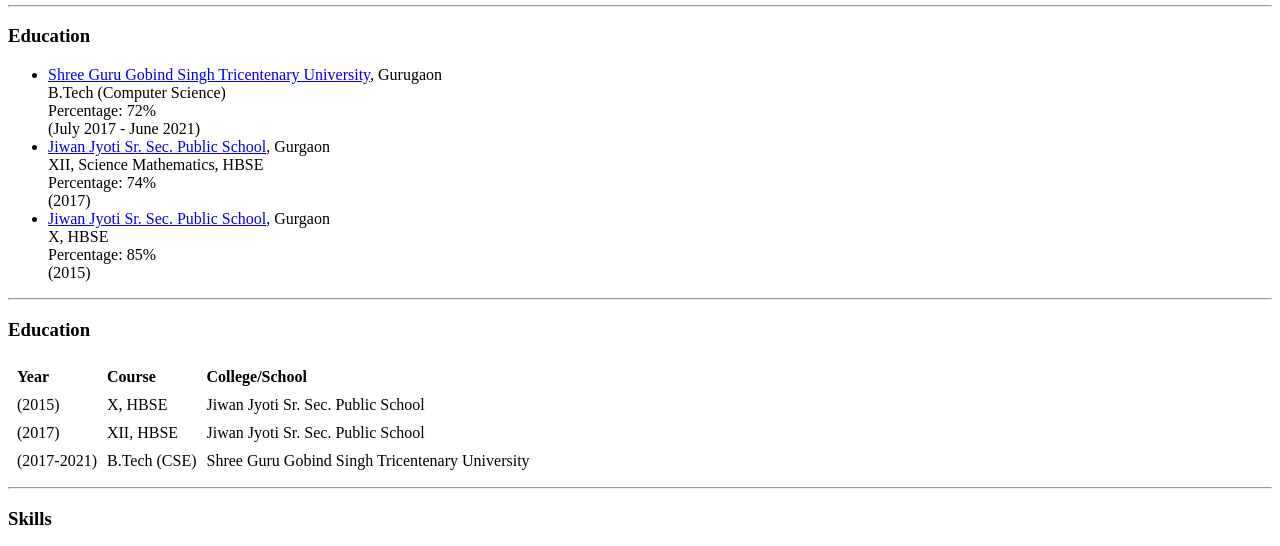
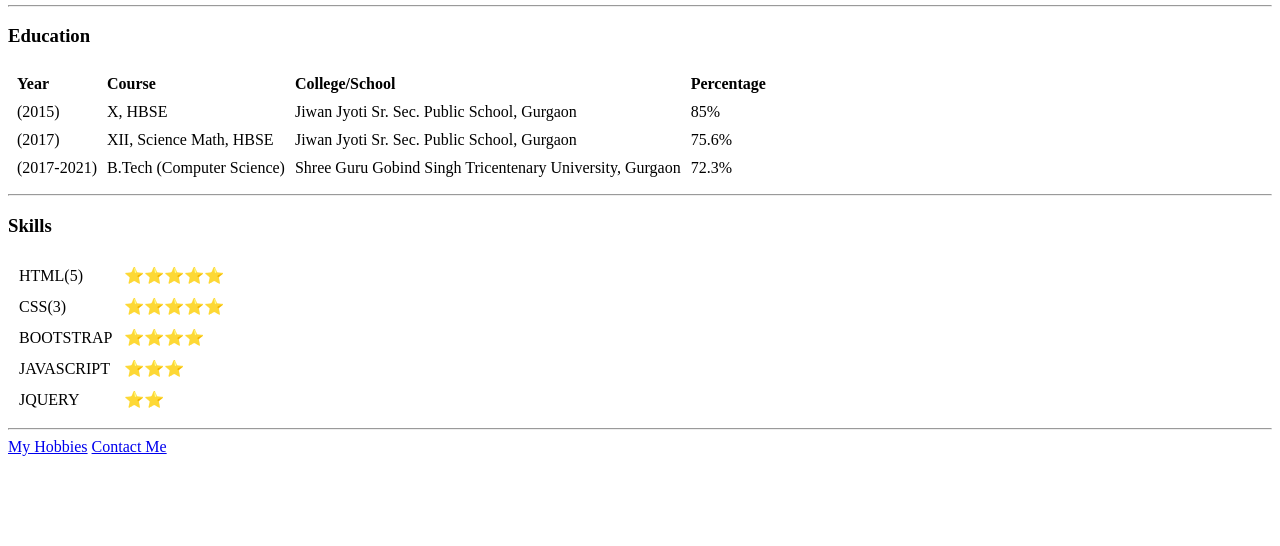
Before and after one commit to vineetrana5/cv, a plain HTML site: page index.html in a window 1280 px wide. Shown: the part 245-791 px from the top of the page. Drawn offline with Linux system fonts and the light colour scheme.

Commit message:
Update index.html

```diff
--- a/index.html
+++ b/index.html
@@ -19,50 +19,31 @@
       </table>
       <hr>
 
-      <h3>Education</h3>
-        <ul>
-            <li>
-            <a href="https://sgtuniversity.ac.in/">Shree Guru Gobind Singh Tricentenary University</a>, Gurugaon <br>
-            B.Tech (Computer Science) <br>
-            Percentage: 72% <br>
-            (July 2017 - June 2021)
-            </li>
-            <li>
-            <a href="http://jjssps.weebly.com/">Jiwan Jyoti Sr. Sec. Public School</a>, Gurgaon <br>
-            XII, Science Mathematics, HBSE <br>
-            Percentage: 74% <br>
-            (2017)
-            </li>
-            <li>
-            <a href="http://jjssps.weebly.com/">Jiwan Jyoti Sr. Sec. Public School</a>, Gurgaon <br>
-            X, HBSE <br>
-            Percentage: 85% <br>
-            (2015)
-            </li>
-        </ul>
-        <hr>
-
         <h3>Education</h3>
         <table cellspacing="8">
           <thead align="left">
             <th>Year</th>
             <th>Course</th>
             <th>College/School</th>
+            <th>Percentage</th>
           </thead>
           <tr>
             <td>(2015)</td>
             <td>X, HBSE</td>
-            <td>Jiwan Jyoti Sr. Sec. Public School</td>
+            <td>Jiwan Jyoti Sr. Sec. Public School, Gurgaon</td>
+            <td>85%</td>
           </tr>
           <tr>
             <td>(2017)</td>
-            <td>XII, HBSE</td>
-            <td>Jiwan Jyoti Sr. Sec. Public School</td>
+            <td>XII, Science Math, HBSE</td>
+            <td>Jiwan Jyoti Sr. Sec. Public School, Gurgaon</td>
+            <td>75.6%</td>
           </tr>
           <tr>
             <td>(2017-2021)</td>
-            <td>B.Tech (CSE)</td>
-            <td>Shree Guru Gobind Singh Tricentenary University</td>
+            <td>B.Tech (Computer Science)</td>
+            <td>Shree Guru Gobind Singh Tricentenary University, Gurgaon</td>
+            <td>72.3%</td>
           </tr>
         </table>
         <hr>
```
